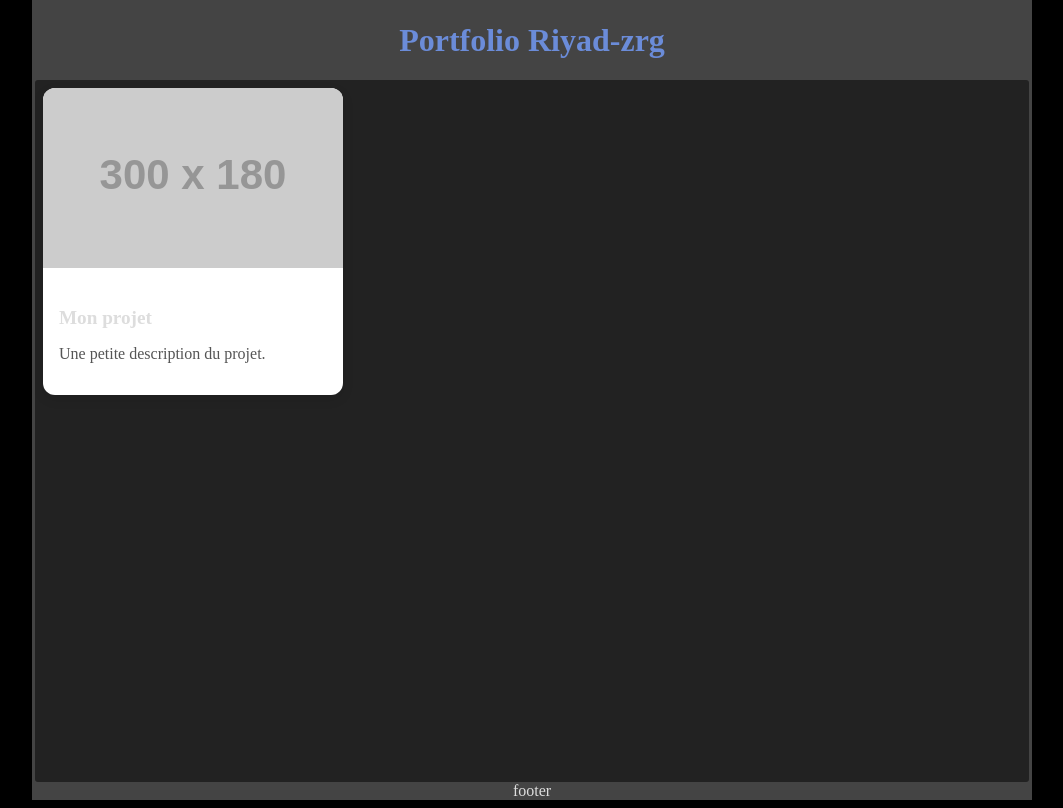
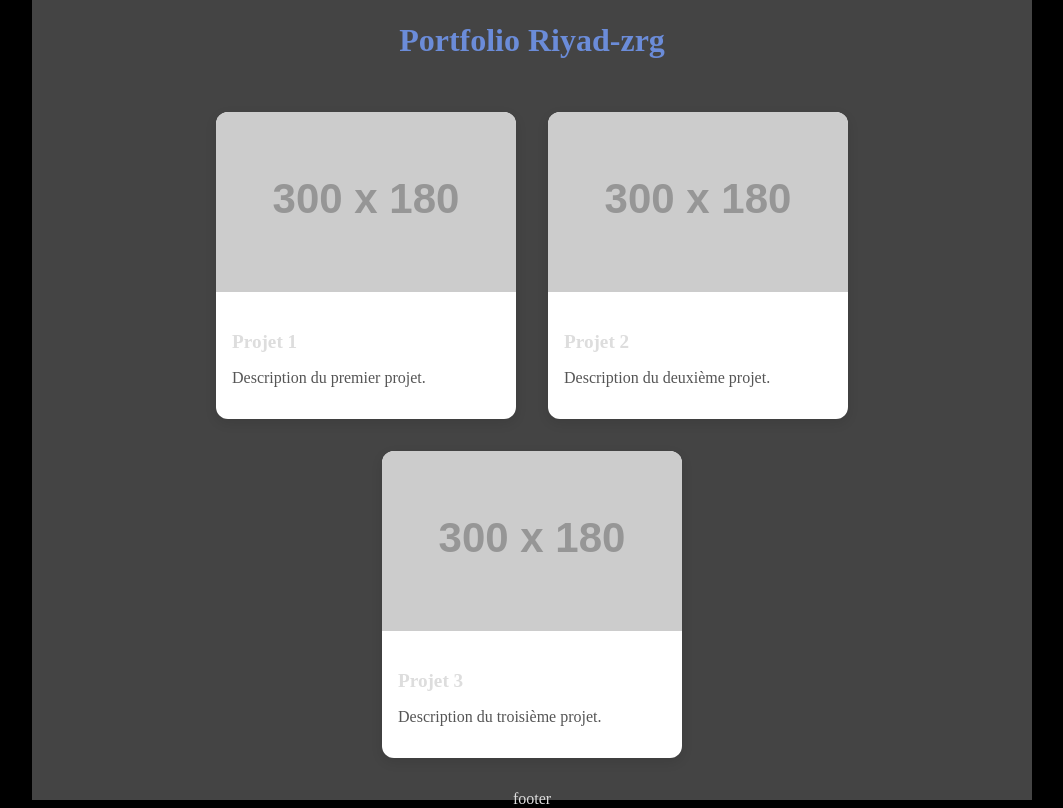
Before and after one commit to Riyad-zrg/portfolio, a React (Vite) app: page / in a window 1280 px wide. Shown: the whole page, without its empty margins (108-1171 px from the left). Built offline with nearby package versions, Linux system fonts and the light colour scheme.

Commit message:
Hover effect on Project Card. Added two more project card on the site.

```diff
--- a/src/App.jsx
+++ b/src/App.jsx
@@ -10,11 +10,29 @@ function App() {
       <header className="app__header header">
         <h1 className="header__title">Portfolio Riyad-zrg</h1>
       </header>
-      <main className="app__main">
+      <main
+        style={{
+          display: "flex",
+          gap: "2rem",
+          justifyContent: "center",
+          flexWrap: "wrap",
+          padding: "2rem",
+        }}
+      >
         <ProjectCard
           image="https://via.placeholder.com/300x180"
-          title="Mon projet"
-          description="Une petite description du projet."
+          title="Projet 1"
+          description="Description du premier projet."
+        />
+        <ProjectCard
+          image="https://via.placeholder.com/300x180"
+          title="Projet 2"
+          description="Description du deuxième projet."
+        />
+        <ProjectCard
+          image="https://via.placeholder.com/300x180"
+          title="Projet 3"
+          description="Description du troisième projet."
         />
       </main>
       <footer className="app__footer footer">footer</footer>
--- a/src/components/ProjectCard.jsx
+++ b/src/components/ProjectCard.jsx
@@ -1,12 +1,25 @@
+/**
+ *
+ * @param root0
+ * @param root0.image
+ * @param root0.title
+ * @param root0.description
+ */
 function ProjectCard({ image, title, description }) {
   return (
-        <div style={{
+    <div
+      style={{
         width: "300px",
         borderRadius: "12px",
         overflow: "hidden",
         boxShadow: "0 4px 12px rgba(0,0,0,0.1)",
-            backgroundColor: "#fff"
-        }}>
+        backgroundColor: "#fff",
+        transition: "transform 0.3s ease",
+        cursor: "pointer",
+      }}
+      onMouseEnter={(e) => (e.currentTarget.style.transform = "scale(1.05)")}
+      onMouseLeave={(e) => (e.currentTarget.style.transform = "scale(1)")}
+    >
       <img
         src={image}
         alt={title}
@@ -17,7 +30,7 @@ function ProjectCard({ image, title, description }) {
         <p style={{ color: "#555" }}>{description}</p>
       </div>
     </div>
-    )
+  );
 }
 
-export default ProjectCard
+export default ProjectCard;
```
Lines whose indentation alone changed are shown as unchanged.
